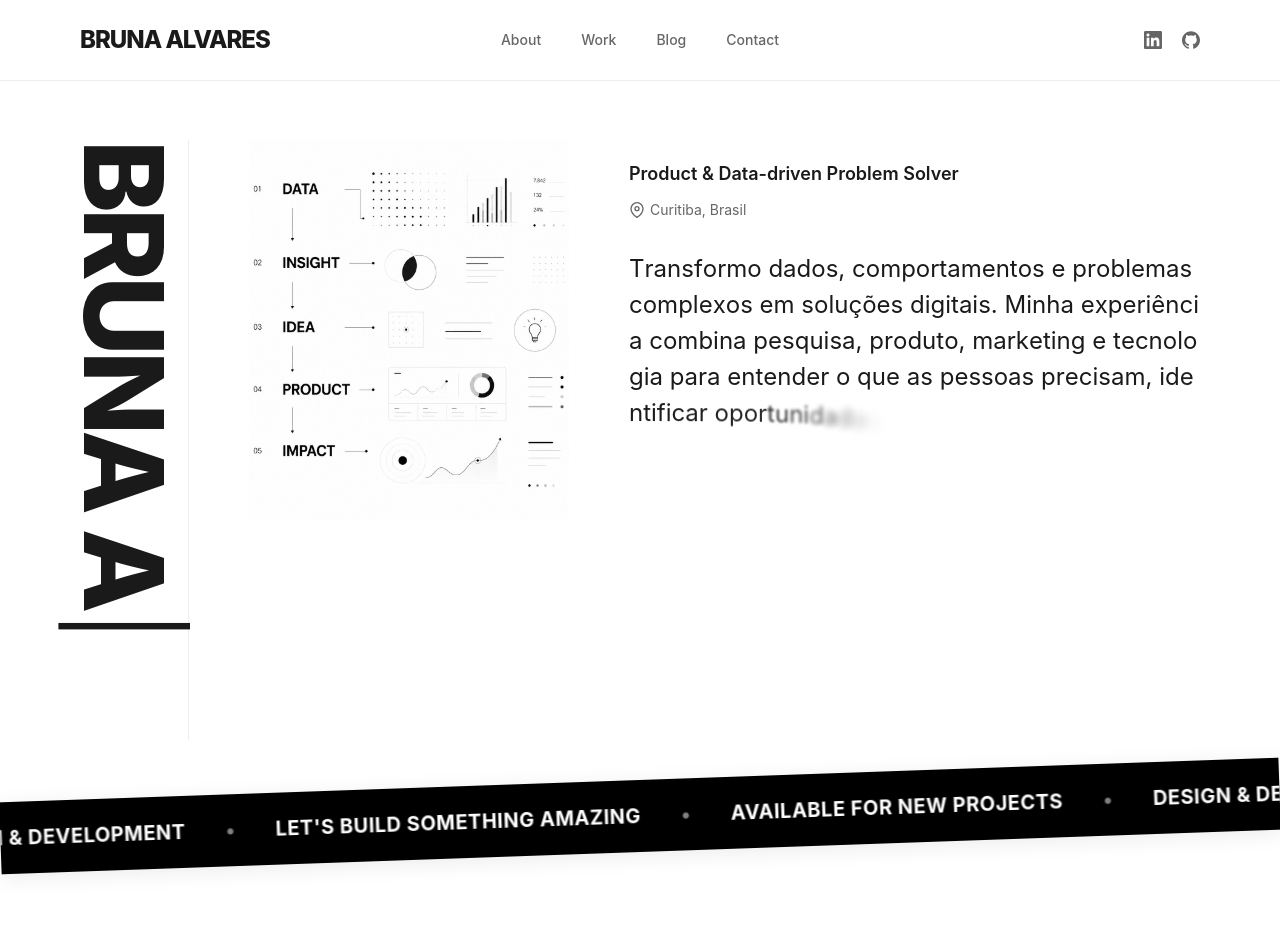
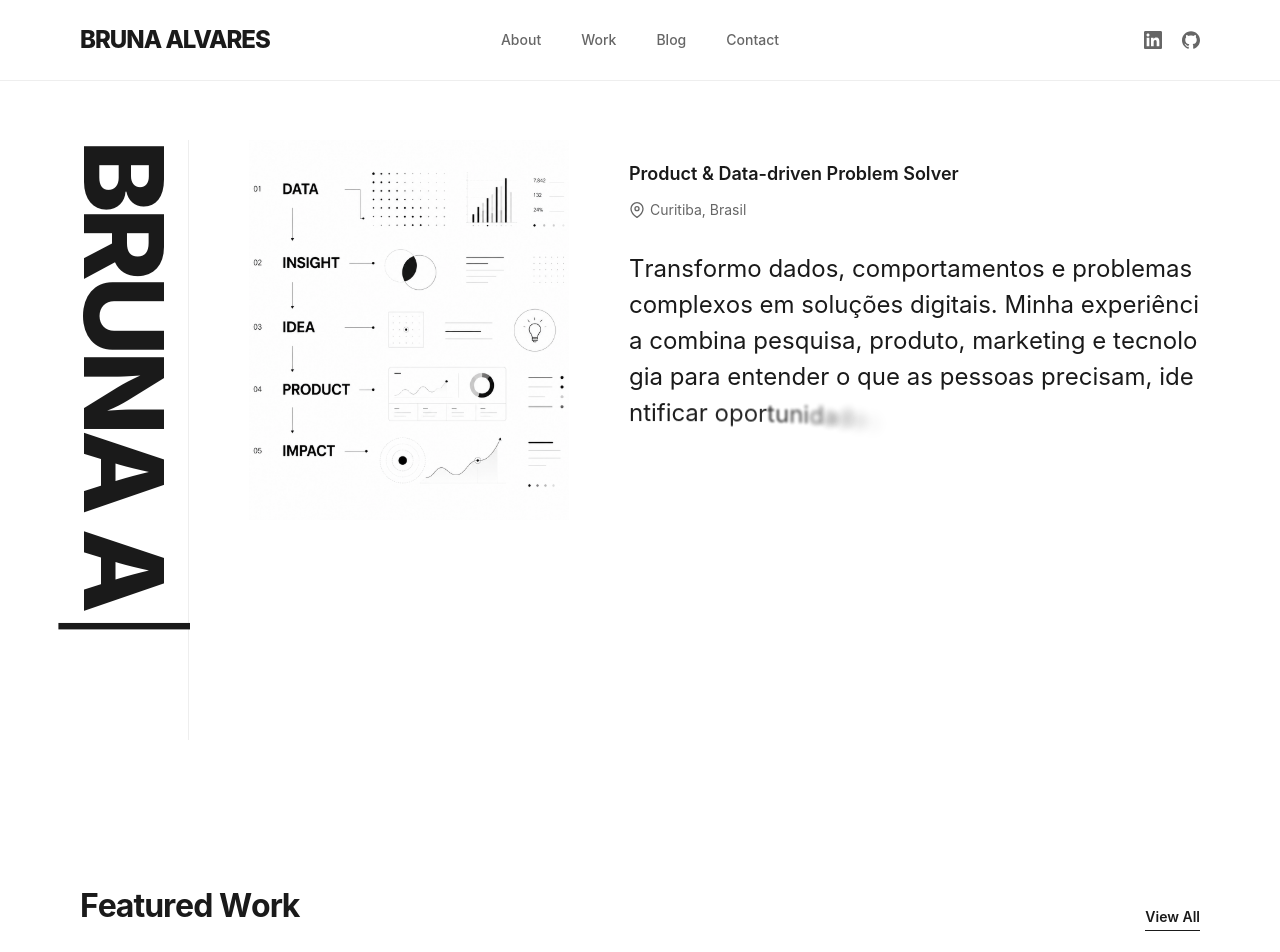
Before and after one commit to Brunaalvares/portfolio, a Next.js app: page / in a window 1280 px wide. Shown: the top 952 px of the page. Built offline with nearby package versions, Linux system fonts and the light colour scheme.

Commit message:
feat: remove duplicate marquee section from Portfolio page
Co-authored-by: Bruna <178955218+Brunaalvares@users.noreply.github.com>

```diff
--- a/app/page.tsx
+++ b/app/page.tsx
@@ -207,39 +207,6 @@ export default function Portfolio() {
             </div>
           </div>
         </section>
-
-        <div className="marquee-wrapper">
-          <div className="marquee-content">
-            <div className="marquee-text">
-              <span>Available for New Projects</span>
-              <span className="marquee-dot">•</span>
-              <span>Design & Development</span>
-              <span className="marquee-dot">•</span>
-              <span>Let's Build Something Amazing</span>
-              <span className="marquee-dot">•</span>
-              <span>Available for New Projects</span>
-              <span className="marquee-dot">•</span>
-              <span>Design & Development</span>
-              <span className="marquee-dot">•</span>
-              <span>Let's Build Something Amazing</span>
-              <span className="marquee-dot">•</span>
-            </div>
-            <div className="marquee-text" aria-hidden="true">
-              <span>Available for New Projects</span>
-              <span className="marquee-dot">•</span>
-              <span>Design & Development</span>
-              <span className="marquee-dot">•</span>
-              <span>Let's Build Something Amazing</span>
-              <span className="marquee-dot">•</span>
-              <span>Available for New Projects</span>
-              <span className="marquee-dot">•</span>
-              <span>Design & Development</span>
-              <span className="marquee-dot">•</span>
-              <span>Let's Build Something Amazing</span>
-              <span className="marquee-dot">•</span>
-            </div>
-          </div>
-        </div>
 
         <section id="work" className="section">
           <div className="container">
```
